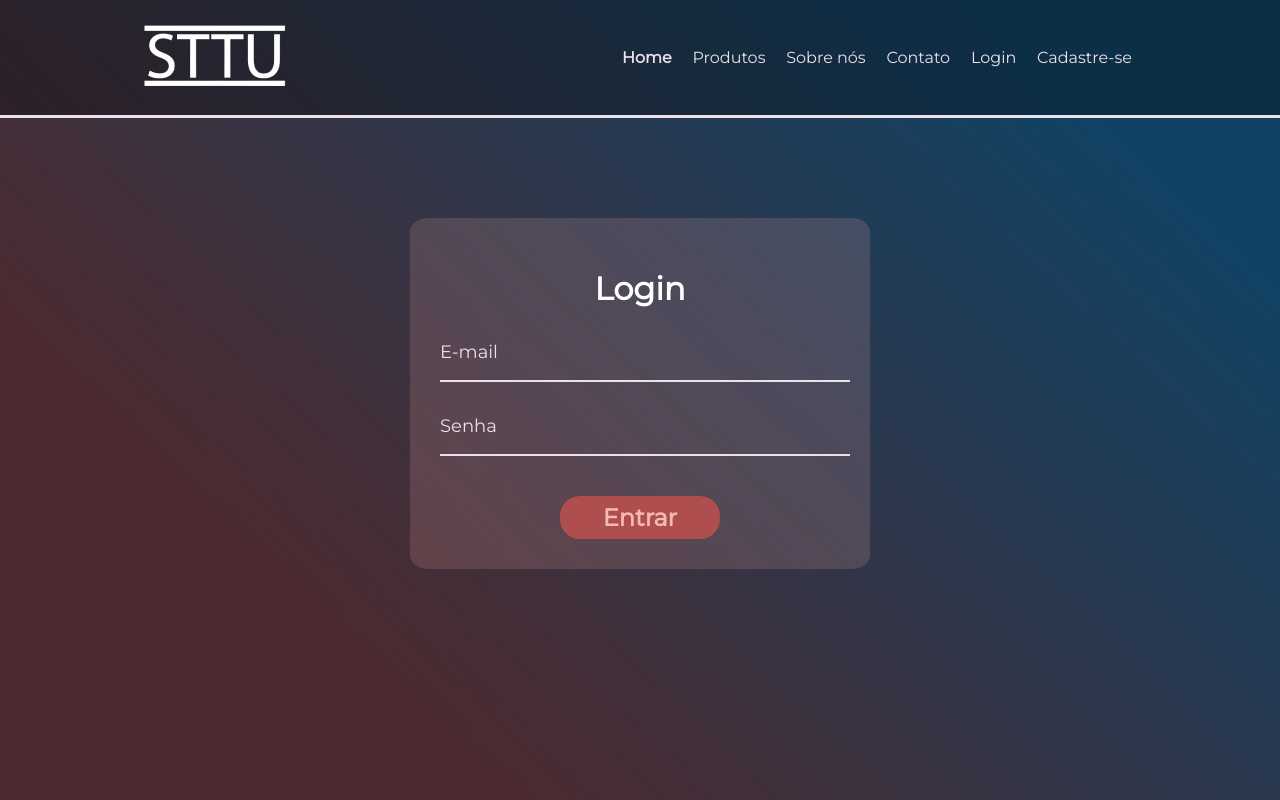
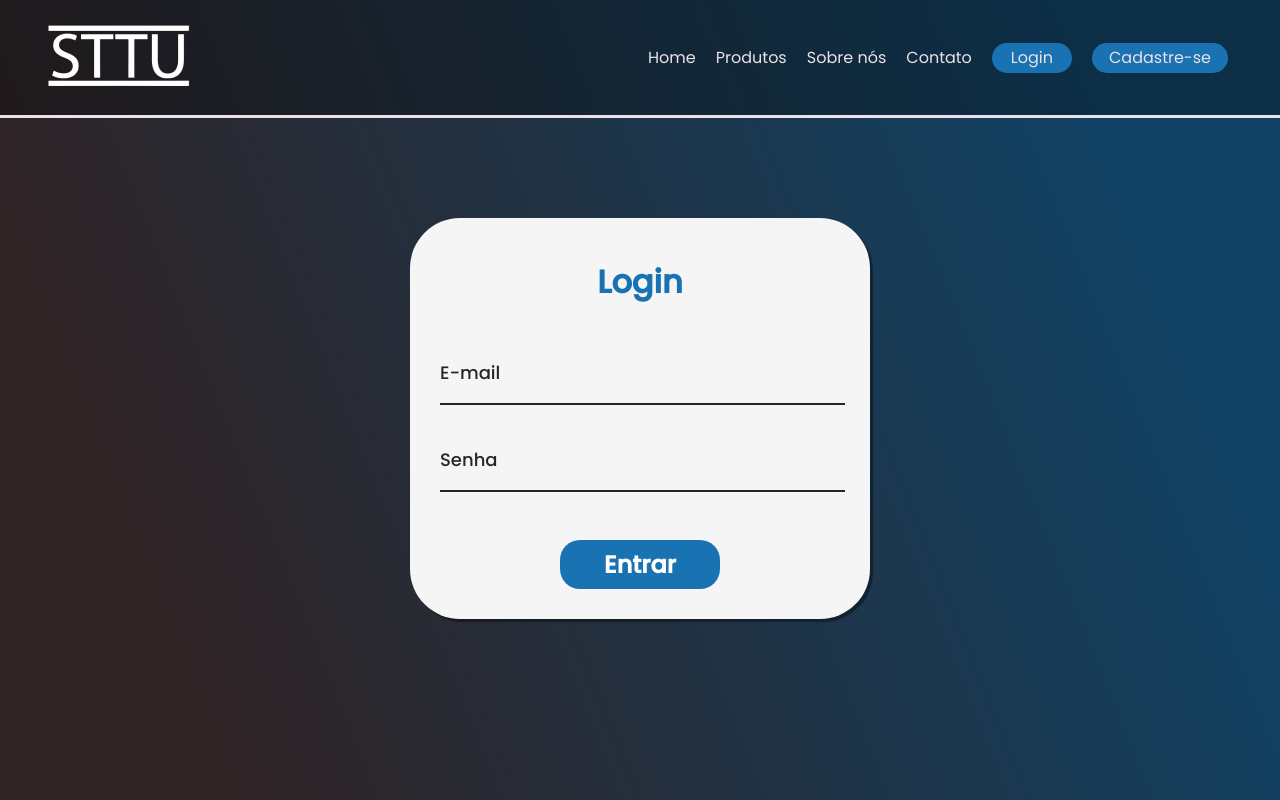
Before and after one commit to Wine-Tech/sprint2, a plain HTML site: page telacadastro-main/telaLogin.html in a window 1280 px wide. Drawn offline with Linux system fonts and the light colour scheme.

Commit message:
ajustes - estilização geral e navbar

```diff
--- a/PrototipoSite-main/index.css
+++ b/PrototipoSite-main/index.css
@@ -8,9 +8,10 @@ body {
     font-size: 100%;
     font-family: 'Poppins', sans-serif;
     background: linear-gradient(68.15deg, #2F2325 15%, #114264 85.61%);
+    overflow: overlay;
 }
 
-header {
+/* header {
     display: flex;
     flex-direction: row;
     align-items: center;
@@ -18,58 +19,104 @@ header {
     padding-top: 10px;
     background: linear-gradient(68.15deg, #114264 85.61%);
     width: auto;
+} */
 
-}
+/* SCROLLBAR */
+::-webkit-scrollbar {
+    width: 12px;
+  }
 
-.logoEmpresa {
-    width: 195%;
-    /* height: 130%; */
-    margin-top: -20px;
+::-webkit-scrollbar-track {
+    background: rgba(0,0,0, 0.2);
+  }
+
+::-webkit-scrollbar-thumb {
+    background-color: #cf2b46;
+    border-radius: 20px;
+  }
+
+/* NAVBAR */
+#imgLogo {
+    margin-top: 15px;
 }
 
 .nav {
+    width: 95%;
+    margin: auto;
     display: flex;
-    gap: 160px;
-    margin-top: 15px;
-
-}
-.nav a{
-    text-decoration: none;
-    width: 40%;
 }
 
-.itemMenu {
-    font-family: 'Poppins', sans-serif;
-    color: white;
-    font-size: medium;
+.header {
+    border-bottom: 3px solid #ebe1e9;
+    background-color: #0000004b;
 }
 
-.entrar {
+.header .nav {
+    justify-content: space-between;
+}
+
+.header a {
+    text-decoration: none;
+    color: #ebe1e9;
+}
+
+.navbar {
+    width: 600px;
+    display: flex;
+    align-items: center;
+    justify-content: space-between;
+    list-style: none;
+    color: #ebe1e9;
+}
+
+li {
+    margin-right: 20px;
+    /* margin-left: 20px; */
+}
+
+a {
+    transition: all ease-in .3s;
+}
+
+a:hover {
+    border-bottom: 3px solid #1972b2;
+}
+
+.login {
     display: flex;
     justify-content: center;
+    align-items: center;
     background-color: #1972b2;
-    box-shadow: 10px 10px 15px rgb(35, 35, 35);
+    /* box-shadow: 10px 10px 15px rgb(35, 35, 35); */
     border-radius: 15px;
-    width: 20vh;
+    width: 10vh;
     height: 30px;
-    /* margin-right: 50px; */
     color: white;
-    font-size: medium;
-    font-style: oblique;
 }
 
-.cadastrar {
+.login:hover, .cad:hover {
+    background-color: #cf2b46;
+    color: white;
+    transition: all .4s ease-in-out;
+}
+
+.cad {
     display: flex;
     justify-content: center;
+    align-items: center;
     background-color: #1972b2;
-    box-shadow: 10px 10px 15px rgb(35, 35, 35);
+    /* box-shadow: 10px 10px 15px rgb(35, 35, 35); */
     border-radius: 15px;
-    width: 20vh;
+    width: 17vh;
     height: 30px;
-    /* margin-right: 50px; */
     color: white;
-    font-size: medium;
-    font-style: oblique;
+}
+
+.titulo {
+    font-family: 'Courier New', Courier, monospace;
+    color: #ebe1e9;
+    width: fit-content;
+    font-weight: 500;
 }
 
 .conteudo1 {
--- a/telacadastro-main/style.css
+++ b/telacadastro-main/style.css
@@ -1,16 +1,33 @@
 /* FONTE EXTERNA */
-@import url('https://fonts.googleapis.com/css2?family=Montserrat&display=swap');
+@import url('https://fonts.googleapis.com/css2?family=Poppins:ital,wght@0,200;0,300;0,400;0,500;1,200;1,300;1,400;1,500&display=swap');
+
 
 * {
-    font-family: 'Montserrat', sans-serif;
+    font-family: 'Poppins', sans-serif;
 }
+
+/* SCROLLBAR */
+::-webkit-scrollbar {
+    width: 12px;
+  }
+
+::-webkit-scrollbar-track {
+    background: rgba(0,0,0, 0.2);
+  }
+
+::-webkit-scrollbar-thumb {
+    background-color: #cf2b46;
+    border-radius: 20px;
+  }
 
 /* BACKGROUND */
 body {
-    background: linear-gradient(43.15deg, #4b2b31 25%, #114264 85.61%);
+    overflow: overlay;
+    background: linear-gradient(68.15deg, #2F2325 15%, #114264 85.61%);
     /* background-size: cover; */
     /* background-repeat: no-repeat; */
     background-attachment: fixed;
+    /* box-sizing: border-box; */
     margin: 0;
     padding: 0;
 }
@@ -20,8 +37,8 @@ body {
     margin-top: 15px;
 }
 
-.container1 {
-    width: 80%;
+.nav {
+    width: 95%;
     margin: auto;
     display: flex;
 }
@@ -31,7 +48,7 @@ body {
     background-color: #0000004b;
 }
 
-.header .container1 {
+.header .nav {
     justify-content: space-between;
 }
 
@@ -40,13 +57,8 @@ body {
     color: #ebe1e9;
 }
 
-.agora {
-    font-weight: 800;
-    color: #ebe1e9;
-}
-
 .navbar {
-    width: 530px;
+    width: 600px;
     display: flex;
     align-items: center;
     justify-content: space-between;
@@ -57,6 +69,44 @@ body {
 li {
     margin-right: 20px;
     /* margin-left: 20px; */
+}
+
+a {
+    transition: all ease-in .3s;
+}
+
+a:hover {
+    border-bottom: 3px solid #1972b2;
+}
+
+.login {
+    display: flex;
+    justify-content: center;
+    align-items: center;
+    background-color: #1972b2;
+    /* box-shadow: 10px 10px 15px rgb(35, 35, 35); */
+    border-radius: 15px;
+    width: 10vh;
+    height: 30px;
+    color: white;
+}
+
+.login:hover, .cad:hover {
+    background-color: #cf2b46;
+    color: white;
+    transition: all .4s ease-in-out;
+}
+
+.cad {
+    display: flex;
+    justify-content: center;
+    align-items: center;
+    background-color: #1972b2;
+    /* box-shadow: 10px 10px 15px rgb(35, 35, 35); */
+    border-radius: 15px;
+    width: 17vh;
+    height: 30px;
+    color: white;
 }
 
 .titulo {
@@ -75,26 +125,28 @@ li {
 }
 
 .card {
-    background-color: #e2a1a12f;
+    background-color: whitesmoke;
     padding: 30px;
-    border-radius: 4%;
-    /* box-shadow: 3px 3px 1px 0px #00000060; */
+    border-radius: 50px;
+    box-shadow: 3px 3px 1px 0px #00000060;
     width: 400px;
+    margin-bottom: 100px;
 }
 
 h1 {
     text-align: center;
-    margin-bottom: 20px;
-    color: #FFFFFF;
+    margin-bottom: 40px;
+    margin-top: 10px;
+    color: #1972b2;
 }
 
 .label-float input {
     width: 100%;
-    padding: 5px 5px;
+    padding: 5px 5px 5px 0px;
     display: inline-block;
     border: 0;
-    border-bottom: 2px solid #ebe1e9;
-    color: #FFFFFF;
+    border-bottom: 2px solid #252628;
+    color: #000000;
     background-color: transparent;
     outline: none;
     min-width: 180px;
@@ -107,17 +159,21 @@ h1 {
     font-size: 18px;
     position: relative;
     padding-top: 20px;
-    margin-top: 5%;
-    margin-bottom: 5%;
+    margin-top: 7%;
+    margin-bottom: 7%;
 }
 
 .label-float input:focus {
-    border-bottom: 2px solid #e6a094;
+    border-bottom: 2px solid #058ae9;
+}
+.label-float input:valid {
+    border-bottom: 2px solid #0f4267;
 }
 
 .label-float label {
     /* font-size: 60px; */
-    color: #ebe1e9;
+    color: #252628;
+    font-weight: 500;
     /* pointer-event: none; */
     position: absolute;
     top: 0;
@@ -126,25 +182,31 @@ h1 {
     transition: all .3s ease-out;
 }
 
-.label-float input:focus+label,
+.label-float input:focus+label {
+    font-size: 18px;
+    margin-top: 0;
+    color: #058ae9;
+}
+
 .label-float input:valid+label {
     font-size: 18px;
     margin-top: 0;
-    color: #e6a094;
+    color: #0f4267;
 }
 
 .msgErro {
-    color: #fdff82;
+    color: #970303;
     display: flex;
+    font-weight: 700;
     justify-content: center;
 }
 
 button {
-    background-color: #af4e4e;
+    background-color: #1972b2;
     /* border-color: #ffffff; */
     border-style:none;
     width: 160px;
-    color: #f4bbb1;
+    color: #fff;
     padding: 7px;
     font-weight: bold;
     font-size: 18pt;
@@ -156,8 +218,7 @@ button {
 }
 
 button:hover {
-    background-color: #e6a094;
-    color: #f1e6e3;
+    background-color: #cf2b46;
 }
 
 .justify-center {
--- a/telacadastro-main/telaLogin.html
+++ b/telacadastro-main/telaLogin.html
@@ -6,21 +6,21 @@
     <meta charset="UTF-8">
     <meta http-equiv="X-UA-Compatible" content="IE=edge">
     <meta name="viewport" content="width=device-width, initial-scale=1.0">
-    <title>Cadastro | Wine Tech</title>
+    <title>Login | STTU</title>
 </head>
 
 <body>
 
     <div class="header">
-        <div class="container1">
+        <div class="nav">
             <img id="imgLogo" src="./logoempresa.png">
             <ul class="navbar">
-                <li class="agora"><a href="../PrototipoSite-main/index.html">Home</a></li>
+                <li><a href="../PrototipoSite-main/index.html">Home</a></li>
                 <li><a href="#">Produtos</a></li>
                 <li><a href="#">Sobre nós</a></li>
                 <li><a href="#">Contato</a></li>
-                <li><a href="#">Login</a></li>
-                <li><a href="telaCadastro.html">Cadastre-se</a></li>
+                <li><a class="login" href="telaLogin.html">Login</a></li>
+                <li><a class="cad" href="telaCadastro.html">Cadastre-se</a></li>
             </ul>
         </div>
     </div>
@@ -62,7 +62,7 @@
         if(login == "luma" && senha == "123"){
             alert("Usuário logado com sucesso")
         } else{
-            alert("Usuário ou senha incorretos")
+            divMsgErro.innerHTML = 'Usuário ou senha incorretos';
         }
     }
 
```
Also changed, not shown: PrototipoSite-main/index.html (+15 -11 lines), telacadastro-main/telaCadastro.html (+6 -6 lines), telacadastro-main/telaCadastroEmpresa.html (+7 -9 lines), telacadastro-main/telaCadastroUsuario.html (+5 -5 lines).
